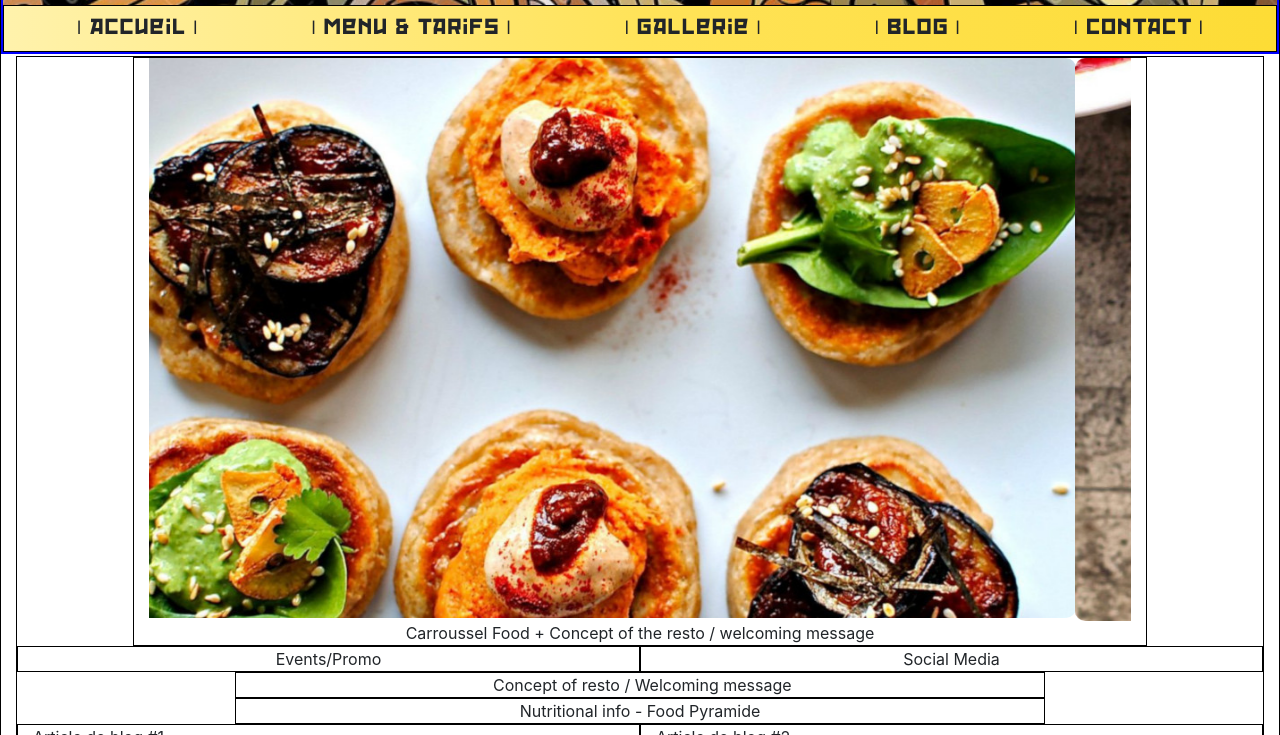
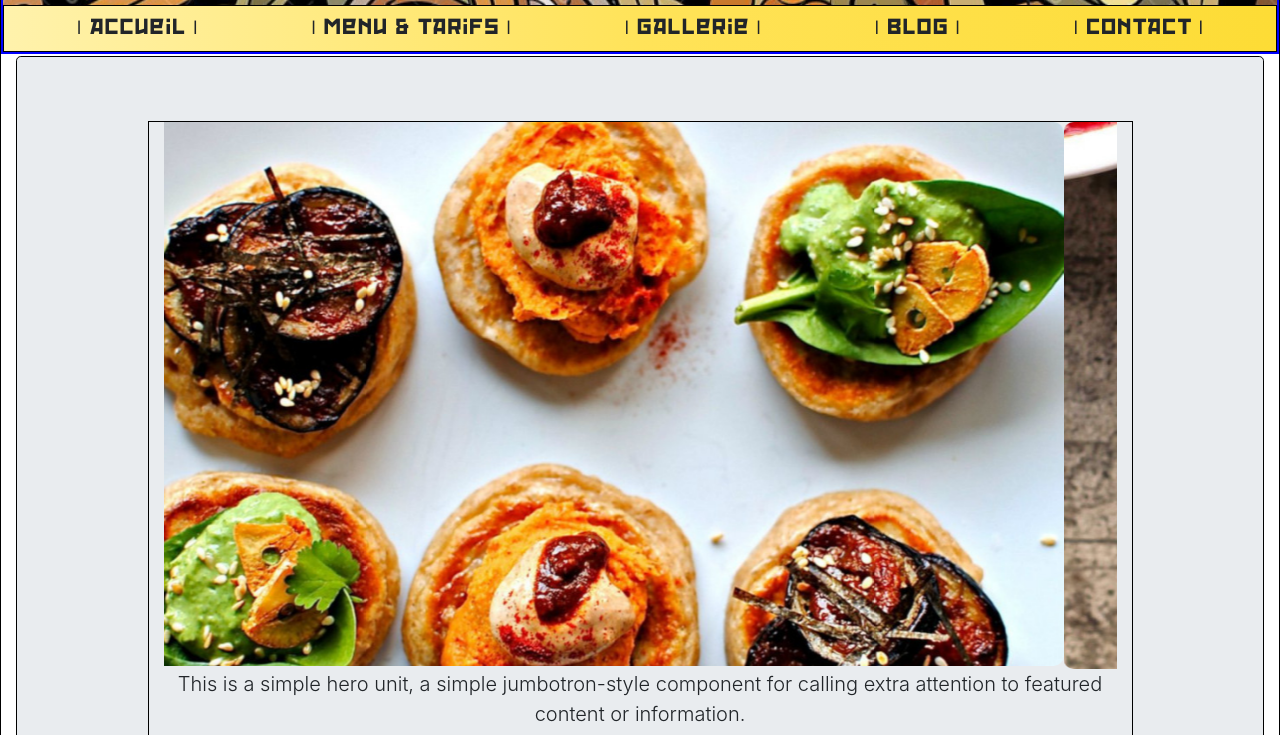
Before and after one commit to corneliushka/restaurant-css-framework, a plain HTML site: page index.html in a window 1280 px wide. Shown: the part 285-1020 px from the top of the page. Drawn offline with nearby package versions, Linux system fonts and the light colour scheme.

Commit message:
jumbotron

```diff
--- a/index.html
+++ b/index.html
@@ -39,9 +39,9 @@
                 </div>
             </header>
 
-            <main class="container col-xl-12">
-<!--                 <img src="img/borscht.jpg" class="img-fluid container-fluid" alt="Logo Site">
- -->                <section class="col-10 mx-auto order-2 text-center d-block" id="carouselID" >
+            <main class="container col-xl-12 jumbotron">
+                    <section class="col-10 mx-auto order-2 text-center d-block" id="carouselID" >
+
                                 <div id="carouselMainPage" class="carousel slide" data-ride="carousel">
                                         <div class="carousel-inner">
                                         <div class="carousel-item active">
@@ -55,19 +55,19 @@
                                         </div>
                                         </div>
                                 </div>
-                            Carroussel Food + Concept of the resto / welcoming message
+                                    <p class="lead">This is a simple hero unit, a simple jumbotron-style component for calling extra attention to featured content or information.</p>
 
                     </section>
                 <div class="row justify-content-between">
                 <!-- Aligner sr toute la largeur horizontale ? START -->
-                    <aside class="col-6 order-1 asideComm text-center h-25">Events/Promo</aside>
-                    <aside class="col-6 order-2 asideSocial text-center h-25">Social Media</aside>
+                    <aside class="col-6 h-50 order-1 asideComm text-center h-25">Events/Promo</aside>
+                    <aside class="col-6 h-50 order-2 asideSocial text-center h-25">Social Media</aside>
                 <!-- Aligner sur toute la largeur horizontale ? END -->
                 </div>
 
                 <section class="col-8 mx-auto text-center">
                     <img>
-                            Concept of resto / Welcoming message
+                            Concept of resto
                     </section>
                     <section class="col-8 mx-auto text-center">
                             Nutritional info - Food Pyramide
```
Also changed, not shown: img/wheat.jpg (added). Lines whose indentation alone changed are shown as unchanged.
